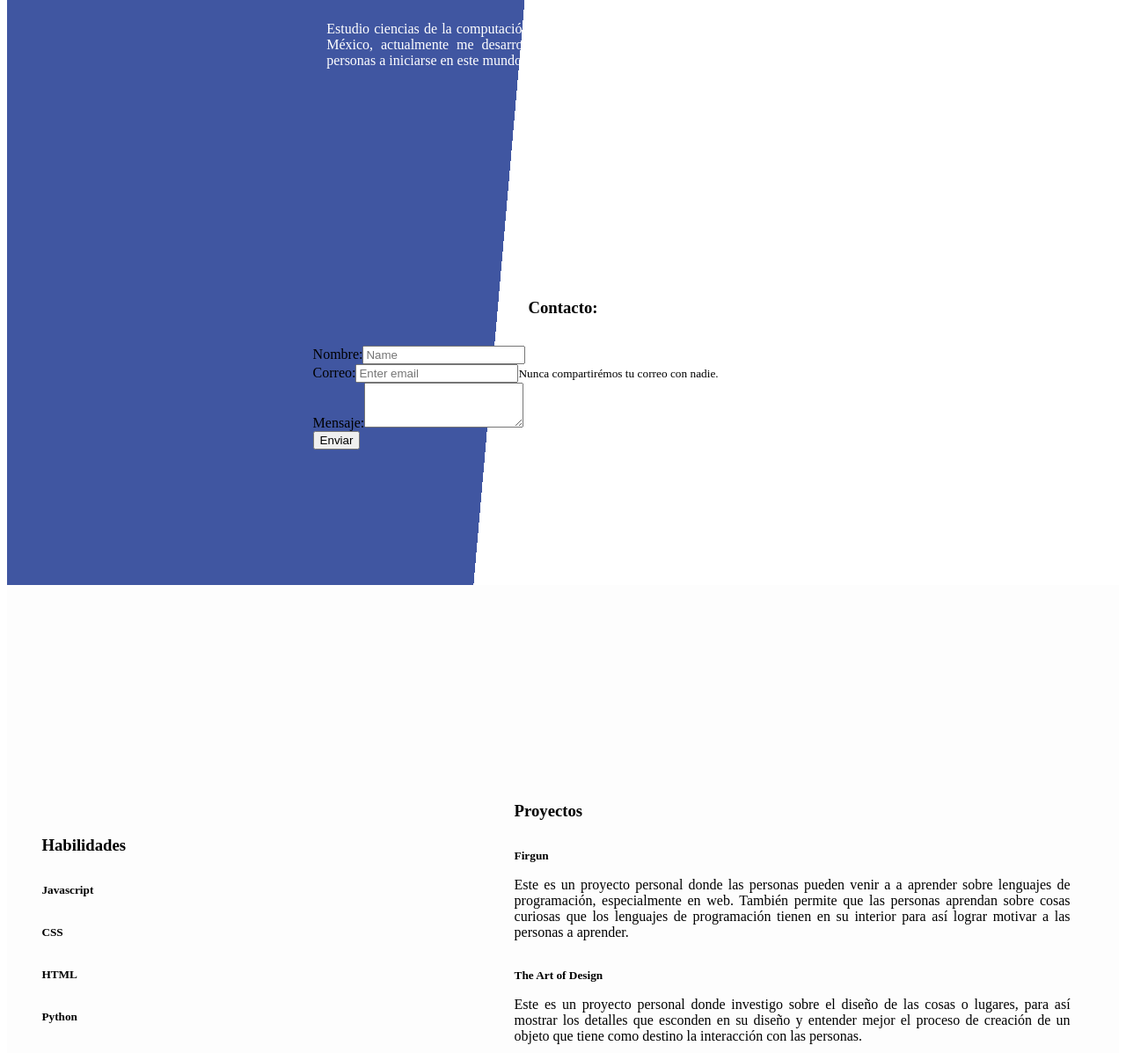
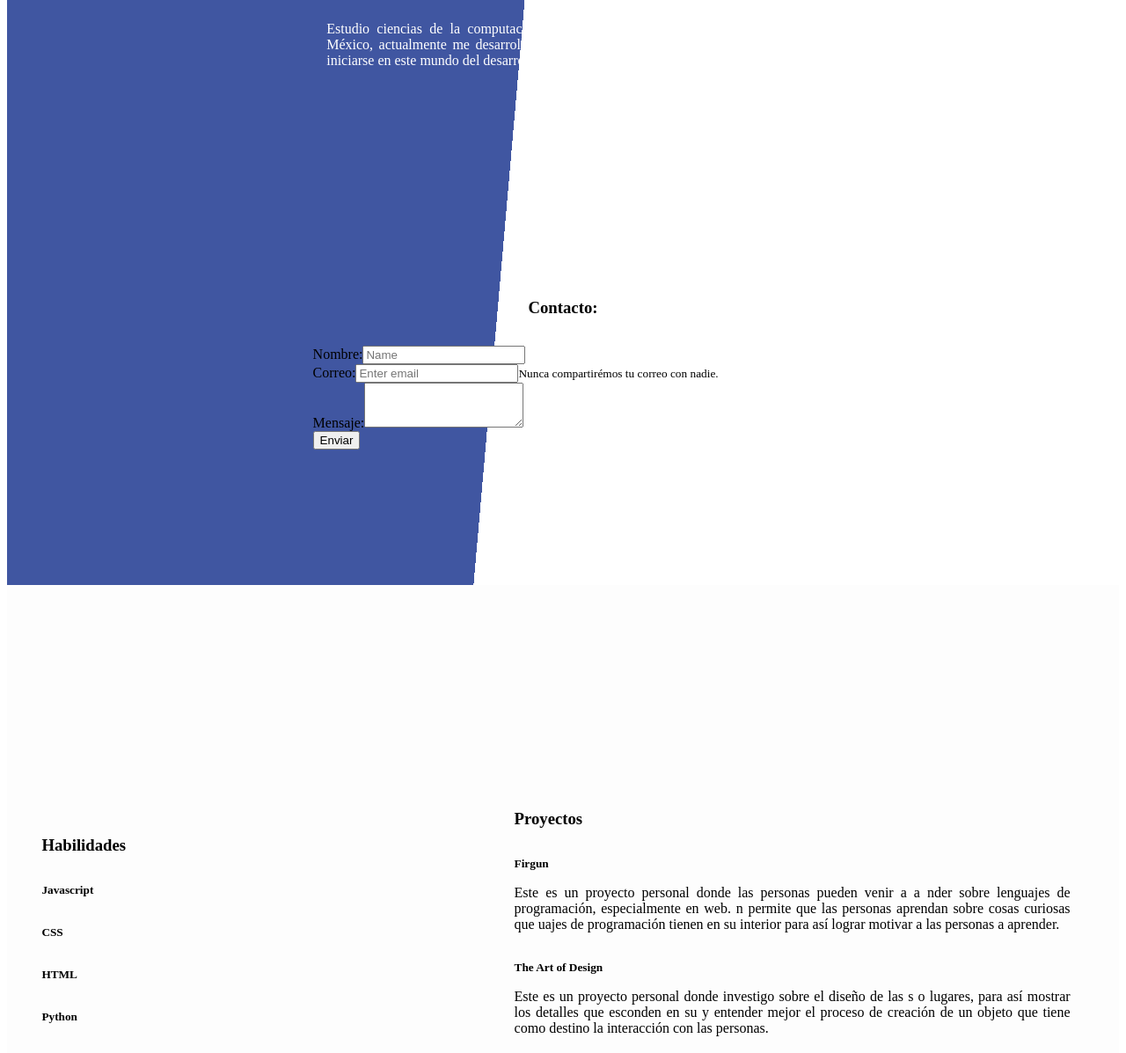
Before and after one commit to Ricardoengithub/Firgun, a Gatsby site: page /author in a window 1280 px wide. Shown: the part 143-1340 px from the top of the page at 88% size. Built offline with nearby package versions, Linux system fonts and the light colour scheme; Gatsby itself is replaced by a stand-in of ours.

Commit message:
Author page suspense

```diff
--- a/src/pages/author.js
+++ b/src/pages/author.js
@@ -1,4 +1,4 @@
-import React from "react"
+import React, { Suspense } from "react"
 import SEO from "../components/seo"
 import styled from "styled-components"
 import { Button, Form, ProgressBar } from "react-bootstrap"
@@ -174,7 +174,22 @@ const Social = styled.div`
   }
 `
 
-const Author = () => {
+class Author extends React.Component {
+  constructor(props) {
+    super(props)
+    this.state = { isloading: true }
+  }
+
+  componentDidMount() {
+    this.setState({ isLoading: false })
+  }
+
+  render() {
+    return <Suspense fallback={<h1>Loading...</h1>}>{homePage()}</Suspense>
+  }
+}
+
+function homePage() {
   return (
     <div style={{ backgroundColor: `rgb(253,253,253)` }}>
       <SEO title={"Ricardo"} description={"CV"} />
@@ -182,10 +197,9 @@ const Author = () => {
         <Info>
           <h1>Hola, soy Ricardo!</h1>
           <p style={{ textAlign: `justify` }}>
-            Estudio ciencias de la computación en la Universidad Nacional
-            Autónoma de México, actualmente me desarrollo en crear proyectos que
-            ayuden a las personas a iniciarse en este mundo del desarrollo de
-            software.
+            Estudio ciencias de la computación en la Universidad Nacional noma
+            de México, actualmente me desarrollo en crear proyectos que a las
+            personas a iniciarse en este mundo del desarrollo de software.
           </p>
         </Info>
         <Contact>
@@ -224,19 +238,19 @@ const Author = () => {
           <h3>Proyectos</h3>
           <h5>Firgun</h5>
           <p>
-            Este es un proyecto personal donde las personas pueden venir a a
-            aprender sobre lenguajes de programación, especialmente en web.
-            También permite que las personas aprendan sobre cosas curiosas que
-            los lenguajes de programación tienen en su interior para así lograr
-            motivar a las personas a aprender.
+            Este es un proyecto personal donde las personas pueden venir a a nder
+            sobre lenguajes de programación, especialmente en web. n permite que
+            las personas aprendan sobre cosas curiosas que uajes de programación
+            tienen en su interior para así lograr motivar a las personas a
+            aprender.
           </p>
 
           <h5>The Art of Design</h5>
           <p>
-            Este es un proyecto personal donde investigo sobre el diseño de las
-            cosas o lugares, para así mostrar los detalles que esconden en su
-            diseño y entender mejor el proceso de creación de un objeto que
-            tiene como destino la interacción con las personas.
+            Este es un proyecto personal donde investigo sobre el diseño de las s
+            o lugares, para así mostrar los detalles que esconden en su y
+            entender mejor el proceso de creación de un objeto que tiene como
+            destino la interacción con las personas.
           </p>
         </Projects>
         <Progress>
```
Also changed, not shown: src/components/cards.js (+7 -1 lines).
